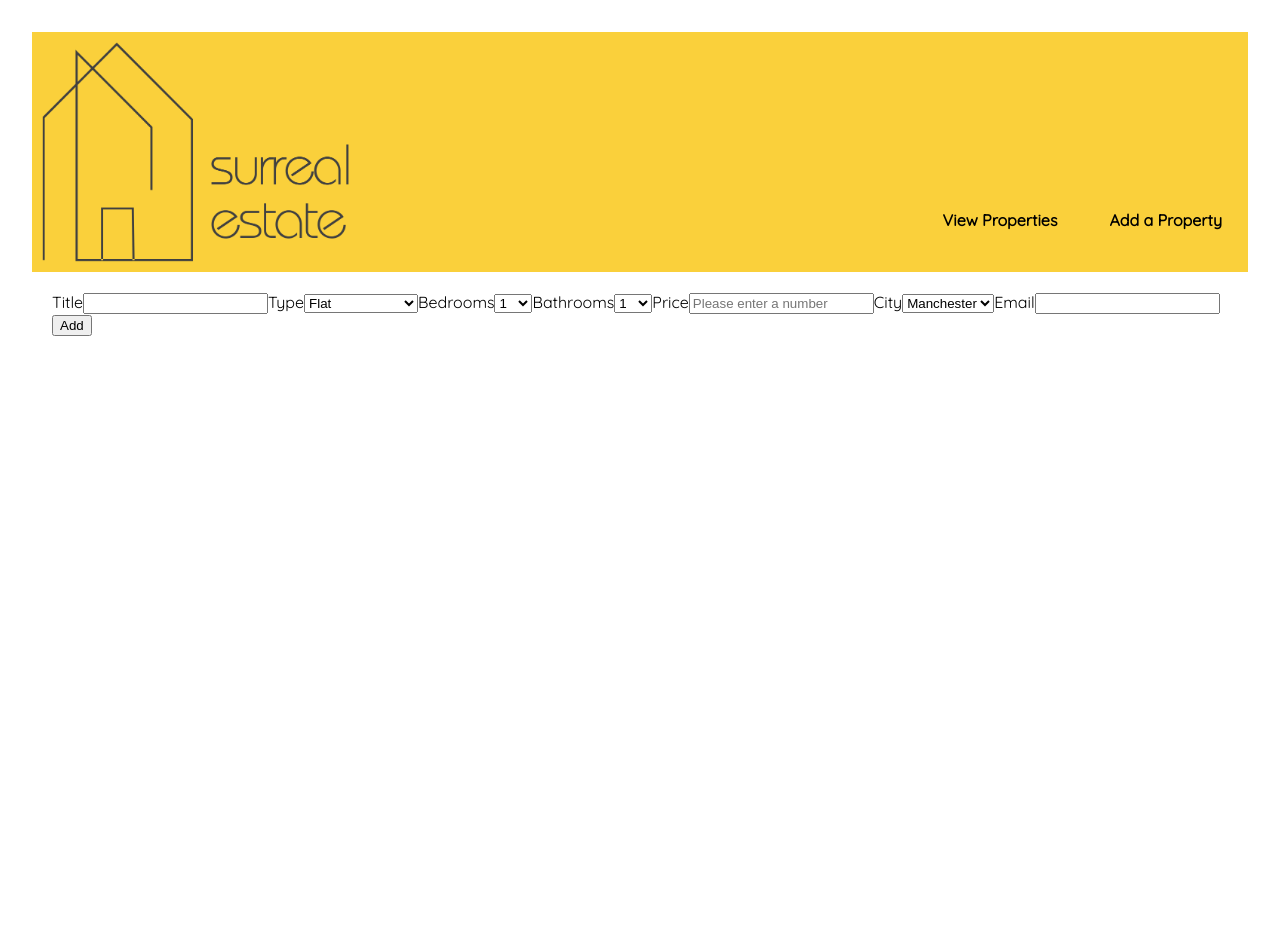
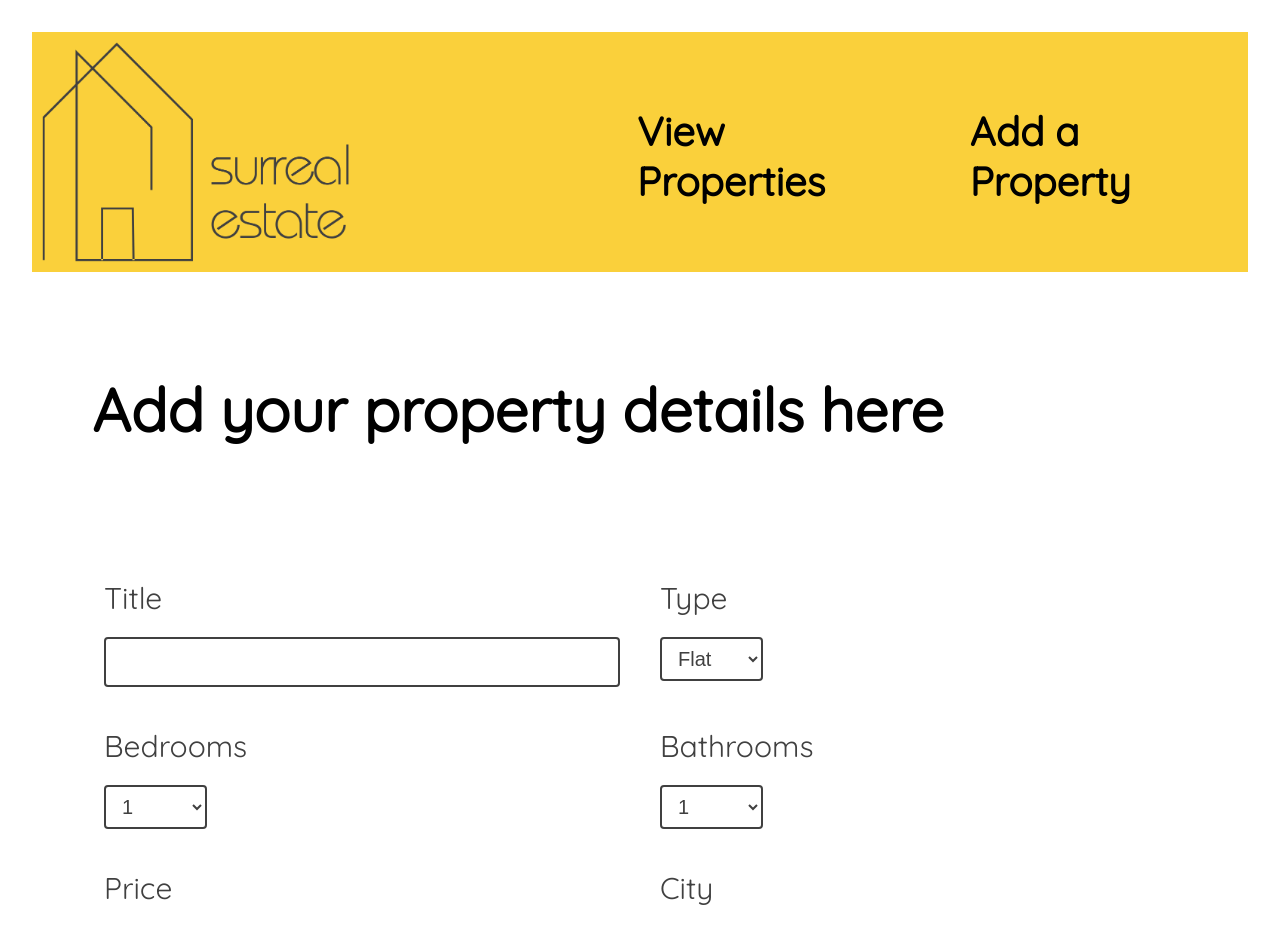
Before and after one commit to HollyJM81/surreal-estate, a React (Create React App) app: page /add-property in a window 1280 px wide. Shown: the top 925 px of the page. Before the commit the page ends 800 px from the top, so only its background shows below. Built offline with nearby package versions, Linux system fonts and the light colour scheme.

Commit message:
add basci css to form

```diff
--- a/src/components/AddProperty.js
+++ b/src/components/AddProperty.js
@@ -24,7 +24,8 @@ const AddProperty = () => {
 
 	return (
 		<div className="add-property">
-			<form onSubmit={handleAddProperty}>
+			<h1 className="add-property__title">Add your property details here</h1>
+			<form onSubmit={handleAddProperty} className="add-property__form">
 				<label htmlFor="title">
 					Title
 					<input
@@ -92,7 +93,7 @@ const AddProperty = () => {
 					<input
 						id="price"
 						name="price"
-						placeholder="Please enter a number"
+						placeholder="Please enter a price"
 						// prefix="£"
 						// defaultValue={1000}
 						// decimalsLimit={2}
@@ -126,7 +127,9 @@ const AddProperty = () => {
 						onChange={handleFieldChange}
 					/>
 				</label>
-				<button type="submit">Add</button>
+				<button type="submit" className="add-property__submit-btn">
+					Add
+				</button>
 			</form>
 		</div>
 	);
--- a/src/styles/add-property.css
+++ b/src/styles/add-property.css
@@ -2,3 +2,62 @@
 	padding: 20px;
 	color: black;
 }
+
+.add-property__title {
+	padding: 40px;
+	color: black;
+	font-size: 60px;
+}
+
+.add-property__form {
+	box-sizing: border-box;
+	padding: 2rem;
+	display: grid;
+	grid-template-columns: 1fr 1fr;
+	gap: rem;
+}
+
+.add-property__category {
+	font-size: 40px;
+	padding-bottom: 40px;
+}
+
+.add-property__submit-btn {
+	font-size: 50px;
+	padding: 15px;
+	background-color: #fad03b;
+	width: 30%;
+	margin: auto;
+	border: 0px;
+}
+
+.add-property__submit-btn:active {
+	color: aliceblue;
+}
+
+input,
+select,
+label,
+textarea {
+	font-family: inherit;
+	font-size: 30px;
+	padding: 20px;
+	color: #404040;
+}
+
+input,
+select {
+	border: 2px solid #404040;
+	background-color: white;
+	border-radius: 0.25rem;
+	margin-top: 20px;
+	font: 1.25rem / 1.5 sans-serif;
+	display: block;
+	box-sizing: border-box;
+	width: 100%;
+	padding: 0.5rem 0.75rem;
+}
+
+select {
+	max-width: 20%;
+}
--- a/src/styles/navbar.css
+++ b/src/styles/navbar.css
@@ -21,6 +21,7 @@
 	margin: 10px;
 	padding: 1em;
 	list-style-type: none;
+	font-size: 40px;
 }
 
 a.navbar-links-text:link {
@@ -34,11 +35,6 @@ a.navbar-links-text:visited {
 	font-weight: 700;
 }
 a.navbar-links-text:active {
-	color: #404040;
+	color: aliceblue;
 	font-weight: 700;
 }
-a.navbar-links-text:hover {
-	color: aliceblue;
-	text-decoration: none;
-	font-weight: 800;
-}
```
